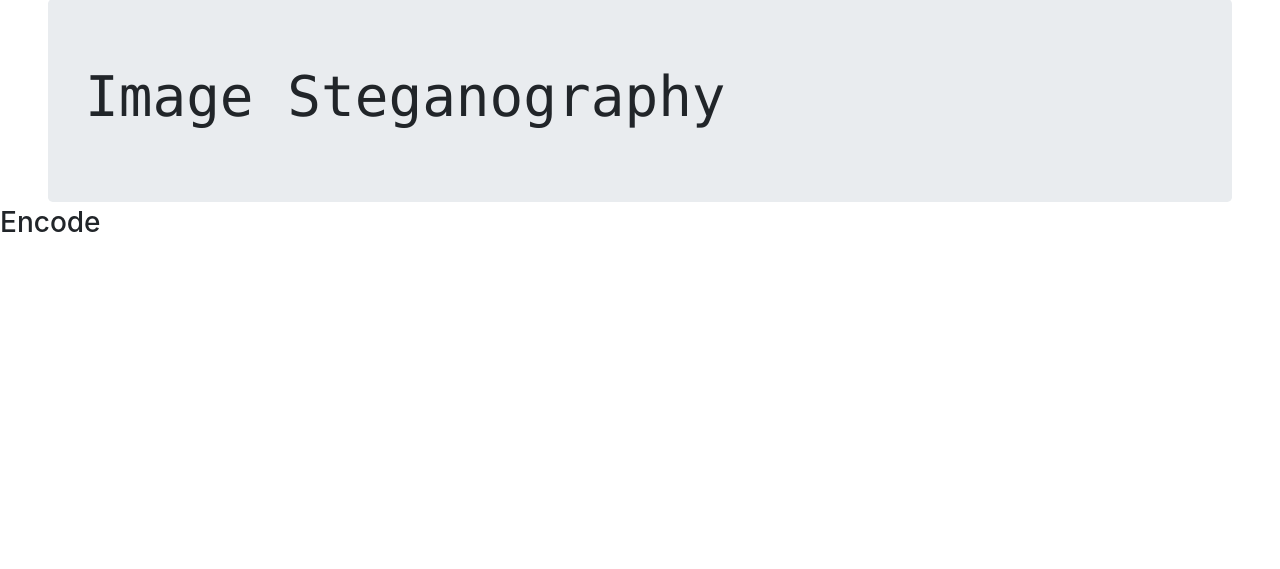
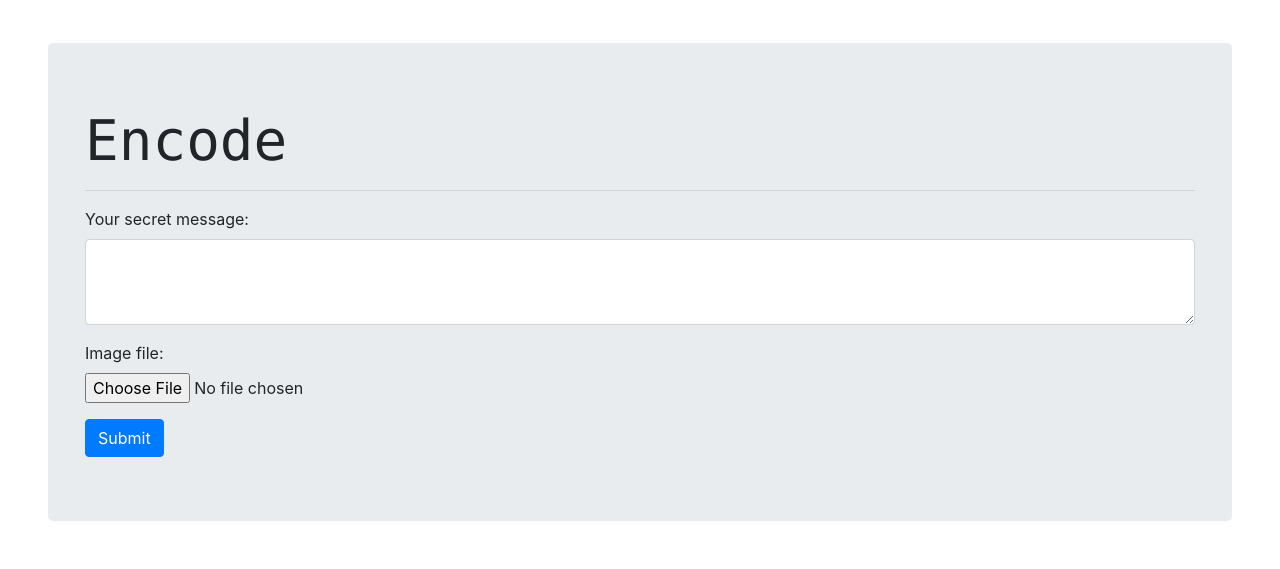
Before and after one commit to ADI-KOTKAR/Stega, a Flask app: page /image/encode in a window 1280 px wide. Shown: the part 331-900 px from the top of the page. Before the commit the page ends 563 px from the top, so only its background shows below. Run offline with Flask 2, Linux system fonts and the light colour scheme; some libraries are stand-ins or nearby versions; grey boxes are pictures that could not be loaded.

Commit message:
image encode phase 1

```diff
--- a/main.py
+++ b/main.py
@@ -1,10 +1,16 @@
+import os
 from flask import Flask, render_template
 from modes.Image.image import image
 from modes.Audio.audio import audio
 from modes.Text.text import text
 from modes.Video.video import video
 
+UPLOAD_IMAGE_FOLDER = 'modes\\Image\\static'
+# ALLOWED_EXTENSIONS = {'png', 'jpg', 'jpeg'}
+
 app = Flask(__name__)
+app.secret_key = "hello"
+app.config['UPLOAD_IMAGE_FOLDER'] = UPLOAD_IMAGE_FOLDER
 app.register_blueprint(image, url_prefix="/image")
 app.register_blueprint(audio, url_prefix="/audio")
 app.register_blueprint(text, url_prefix="/text")
--- a/modes/Image/image.py
+++ b/modes/Image/image.py
@@ -1,4 +1,8 @@
-from flask import Blueprint, render_template
+import os
+from flask import Blueprint, current_app, render_template, url_for, redirect, request, session, flash
+from datetime import timedelta
+from flask_wtf import FlaskForm
+from werkzeug.utils import secure_filename
 
 image = Blueprint("image", __name__, static_folder="static", template_folder="templates")
 
@@ -6,6 +10,22 @@ image = Blueprint("image", __name__, static_folder="static", template_folder="te
 def image_encode():
     return render_template("encode-image.html")
 
+@image.route("/encode-result", methods = ['POST', 'GET'])
+def image_encode_result():
+    if request.method == 'POST':
+      if 'file' not in request.files:
+            flash('No file part')
+            # return redirect(request.url)
+      file = request.files['image']
+      if file.filename == '':
+            flash('No selected file')
+            # return redirect(request.url)
+      if file:
+        filename = secure_filename(file.filename)
+        file.save(os.path.join(current_app.config['UPLOAD_IMAGE_FOLDER'], filename))
+      result = request.form
+      return render_template("encode-result.html", result = result, file=file)
+
 @image.route("/decode")
 def image_decode():
     return render_template("decode-image.html")
--- a/modes/Image/templates/encode-image.html
+++ b/modes/Image/templates/encode-image.html
@@ -1,5 +1,23 @@
 {% extends 'image.html' %}
 {% block title %} STEGA | Image-Encode {% endblock %}
 {% block content %}
-    <h3>Encode</h3>
+    <div class="jumbotron jumbotron-fluid mx-5 my-5 rounded-lg">
+        <div class="container">
+            <h1 class="display-4 text-monospace">Encode</h1>
+            <hr>
+            <!--Form start-->
+            <form action="/image/encode-result" method="POST" enctype = "multipart/form-data">
+                <div class="form-group">
+                  <label for="exampleFormControlTextarea1">Your secret message:</label>
+                  <textarea class="form-control" name="message" id="exampleFormControlTextarea1" rows="3"></textarea>
+                </div>
+                <div class="form-group">
+                    <label for="exampleFormControlFile1">Image file:</label>
+                    <input type="file" name="image" accept="image/*" class="form-control-file" id="exampleFormControlFile1">
+                </div>
+                <button type="submit" class="btn btn-primary">Submit</button>
+            </form>
+            <!--Form end-->
+        </div>
+    </div>
 {% endblock %}
--- a/modes/Image/templates/image.html
+++ b/modes/Image/templates/image.html
@@ -18,14 +18,6 @@
       </nav>
     <!--Navbar end-->
 
-    <!--Jumbotron start-->
-    <div class="jumbotron jumbotron-fluid mx-5 my-1 rounded-lg">
-        <div class="container">
-            <h1 class="display-4 text-monospace"> Image Steganography</h1>
-        </div>
-    </div>
-    <!--Jumbotron end-->
-
     {% block content %}{% endblock %}
 
     <!--Body end-->
--- a/requirements.txt
+++ b/requirements.txt
@@ -7,6 +7,8 @@ Django==3.1.1
 Flask==1.1.2
 Flask-RESTful==0.3.8
 Flask-SQLAlchemy==2.4.3
+Flask-Uploads==0.2.1
+Flask-WTF==0.14.3
 idna==2.10
 itsdangerous==1.1.0
 Jinja2==2.11.2
@@ -18,4 +20,5 @@ six==1.15.0
 SQLAlchemy==1.3.18
 sqlparse==0.3.1
 urllib3==1.25.10
-Werkzeug==1.0.1
+Werkzeug==0.16.0
+WTForms==2.3.3
```
Also changed, not shown: modes/Image/templates/encode-result.html (added, +13 -0 lines), README.md.
